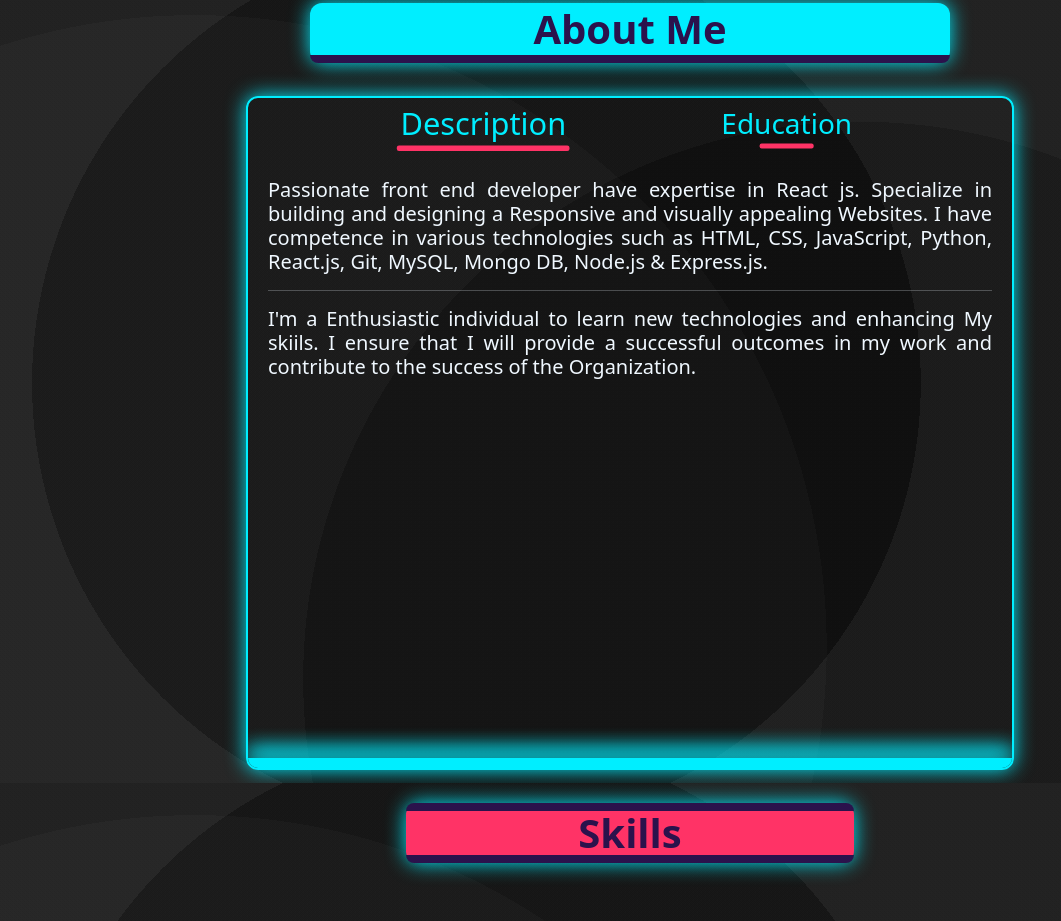
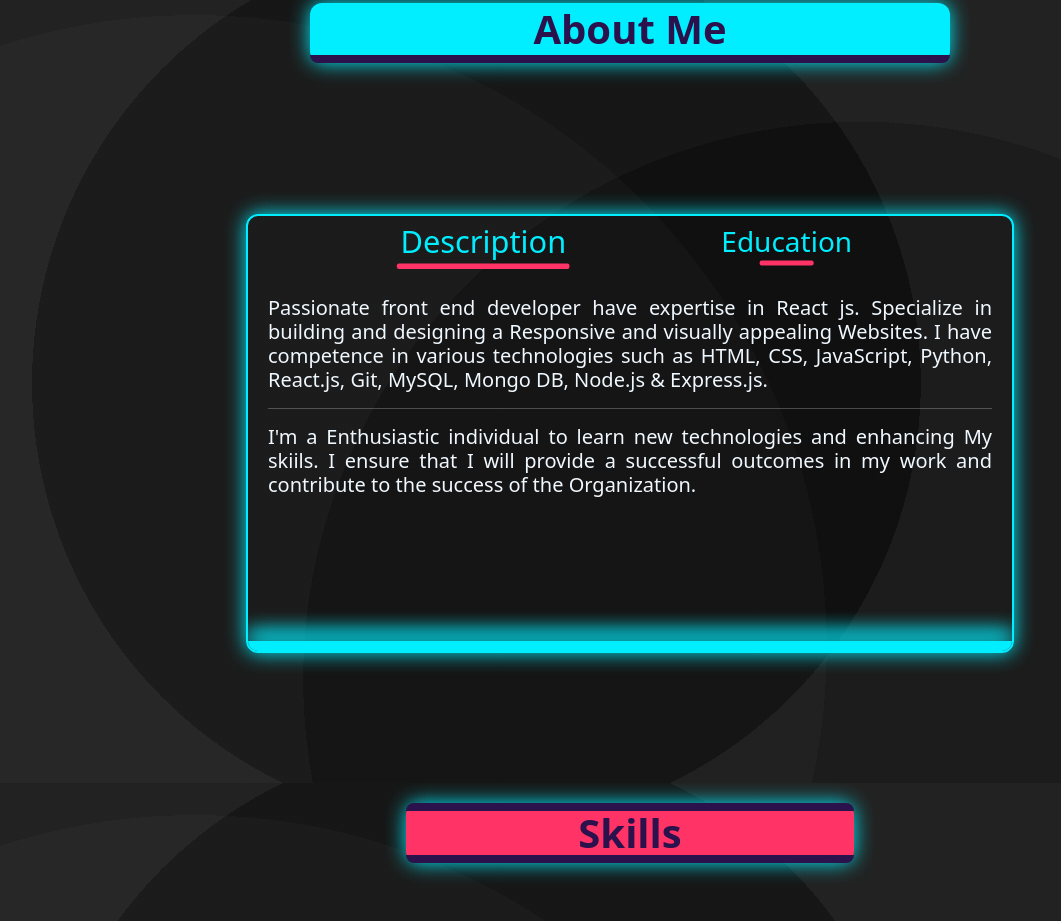
Before and after one commit to M-Gokulkrishna/GokulKrishna_PortFolio, a React (Vite) app in the folder portfolio-client/: page / in a window 1280 px wide. Shown: the part 817-1738 px from the top of the page, without its empty margins (10-1071 px from the left). Built offline with nearby package versions, Linux system fonts and the light colour scheme; no server answers.

Commit message:
Chore: UI Update2

```diff
--- a/portfolio-client/src/App.jsx
+++ b/portfolio-client/src/App.jsx
@@ -19,11 +19,11 @@ function App() {
       setScrollValues(ScrollValueRef.current.getBoundingClientRect().top * (-1));
     });
   }, [])
-  useEffect(()=>{
-    window.addEventListener('contextmenu', (event)=>{
-      event.preventDefault();
-    })
-  }, [])
+  // useEffect(()=>{
+  //   window.addEventListener('contextmenu', (event)=>{
+  //     event.preventDefault();
+  //   })
+  // }, [])
   return (
     <div className='App-Layout-Page' ref={ScrollValueRef}>
       <div
--- a/portfolio-client/src/Pages/AboutSection.jsx
+++ b/portfolio-client/src/Pages/AboutSection.jsx
@@ -1,15 +1,28 @@
 import AOS from 'aos';
 import '../Stylesheets/AboutPage.css';
-import React, { useEffect, useState } from 'react';
+import React, { useEffect, useRef, useState } from 'react';
 
 const AboutSection = () => {
+    const AboutContentBox1Ref = useRef(null);
+    const AboutContentBox2Ref = useRef(null);
     const [LableClick, setLabelClick] = useState(false);
+    const [AboutContentBox1Height, setAboutContentBox1Height] = useState('');
+    const [AboutContentBox2Height, setAboutContentBox2Height] = useState('');
 
     useEffect(() => {
         AOS.init({
             duration: 900
         });
     }, [])
+
+    useEffect(() => {
+        setAboutContentBox1Height(AboutContentBox1Ref.current.offsetHeight);
+        setAboutContentBox2Height(AboutContentBox2Ref.current.offsetHeight);
+        window.addEventListener('resize', () => {
+            setAboutContentBox1Height(AboutContentBox1Ref.current.offsetHeight);
+            setAboutContentBox2Height(AboutContentBox2Ref.current.offsetHeight);
+        });
+    }, [AboutContentBox1Height, AboutContentBox2Height])
 
     return (
         <div id='About-Page'>
@@ -21,11 +34,11 @@ const AboutSection = () => {
                     <h3 className={`Description ${(!LableClick) ? 'active' : ''} position-relative py-2`} onClick={() => setLabelClick(false)}>Description</h3>
                     <h3 className={`Education ${(LableClick) ? 'active' : ''} position-relative py-2`} onClick={() => setLabelClick(true)}>Education</h3>
                 </div>
-                <div className="Contents-Container">
-                    <div className='About-Content1' style={(!LableClick) ? { transform: "translateY(0%)" } : { transform: "translateY(180%)" }}>
+                <div className="Contents-Container" style={(AboutContentBox1Height>AboutContentBox2Height)?{minHeight: `${AboutContentBox1Height}px`}:{minHeight: `${AboutContentBox2Height}px`}}>
+                    <div className='About-Content1' ref={AboutContentBox1Ref} style={(!LableClick) ? { transform: "translateY(0%)" } : { transform: "translateY(180%)" }}>
                         <h5>Passionate front end developer have expertise in React js. Specialize in building and designing a Responsive and visually appealing Websites. I have competence in various technologies such as HTML, CSS, JavaScript, Python, React.js, Git, MySQL, Mongo DB, Node.js & Express.js. <hr /> I'm a Enthusiastic individual to learn new technologies and enhancing My skiils. I ensure that I will provide a successful outcomes in my work and contribute to the success of the Organization.</h5>
                     </div>
-                    <div className='About-Content2' style={(LableClick) ? { transform: "translateY(0%)" } : { transform: "translateY(180%)" }}>
+                    <div className='About-Content2' ref={AboutContentBox2Ref} style={(LableClick) ? { transform: "translateY(0%)" } : { transform: "translateY(180%)" }}>
                         <div>
                             <h3>Full Stack Development</h3>
                             <h4>NxtWave</h4>
--- a/portfolio-client/src/Stylesheets/AboutPage.css
+++ b/portfolio-client/src/Stylesheets/AboutPage.css
@@ -85,30 +85,16 @@
 
 .Contents-Container {
     min-width: 90vw;
-    min-height: calc(100vh - 200px);
 }
 
 .About-Content1,
 .About-Content2 {
     padding: 20px;
     max-width: 100%;
-    overflow-y: auto;
     max-height: 100%;
     transition: all 1s;
     position: absolute;
     text-align: justify;
-}
-
-.About-Content1::-webkit-scrollbar,
-.About-Content2::-webkit-scrollbar {
-    width: 5px;
-    background-color: transparent;
-}
-
-.About-Content1::-webkit-scrollbar-thumb,
-.About-Content2::-webkit-scrollbar-thumb {
-    border-radius: 10px;
-    background-color: var(--Color2);
 }
 
 .About-Content2>div {
@@ -137,10 +123,6 @@
         min-width: 100vw;
         min-height: 200vh;
     }
-
-    .Contents-Container {
-        min-height: calc(200vh - 400px);
-    }
 }
 
 @media (width<=800px) {
@@ -154,8 +136,4 @@
         min-width: 100vw;
         min-height: 50vh;
     }
-
-    .Contents-Container {
-        min-height: calc(50vh - 600px);
-    }
 }
```
